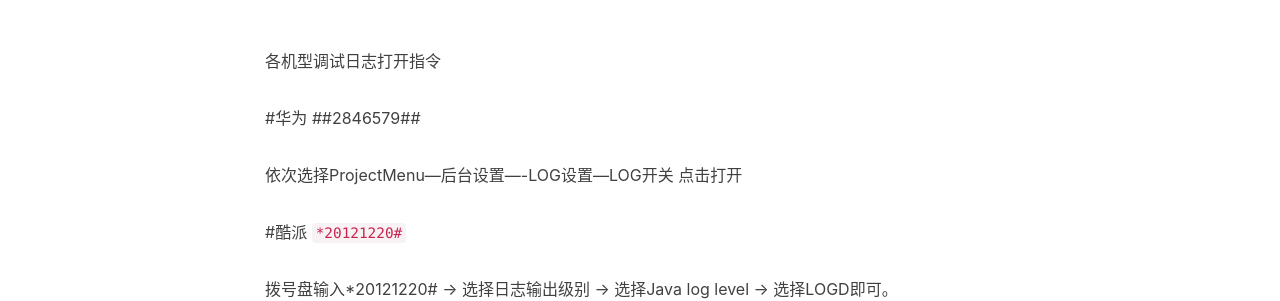
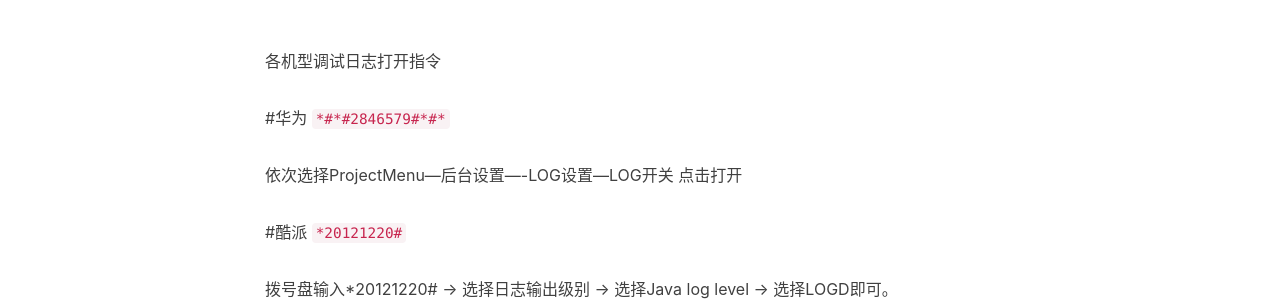
Before and after one commit to 976112643/976112643.github.io, a Jekyll site: the page built from _posts/2017-10-16-the-post-108.md, in a window 1280 px wide. Shown: the part 459-760 px from the top of the page. Built offline with Jekyll 4.4.1, drawn with Linux system fonts in a browser that asks for light colours; nearby versions of some CDN libraries; comment, search, counter and statistics services are not loaded.

Commit message:
修复手机指令显示

```diff
--- a/_posts/2017-10-16-the-post-108.md
+++ b/_posts/2017-10-16-the-post-108.md
@@ -19,7 +19,7 @@
 各机型调试日志打开指令
 
 #华为
-*#*#2846579#*#*
+`*#*#2846579#*#*`
 
 依次选择ProjectMenu---后台设置----LOG设置---LOG开关 点击打开
 
```
